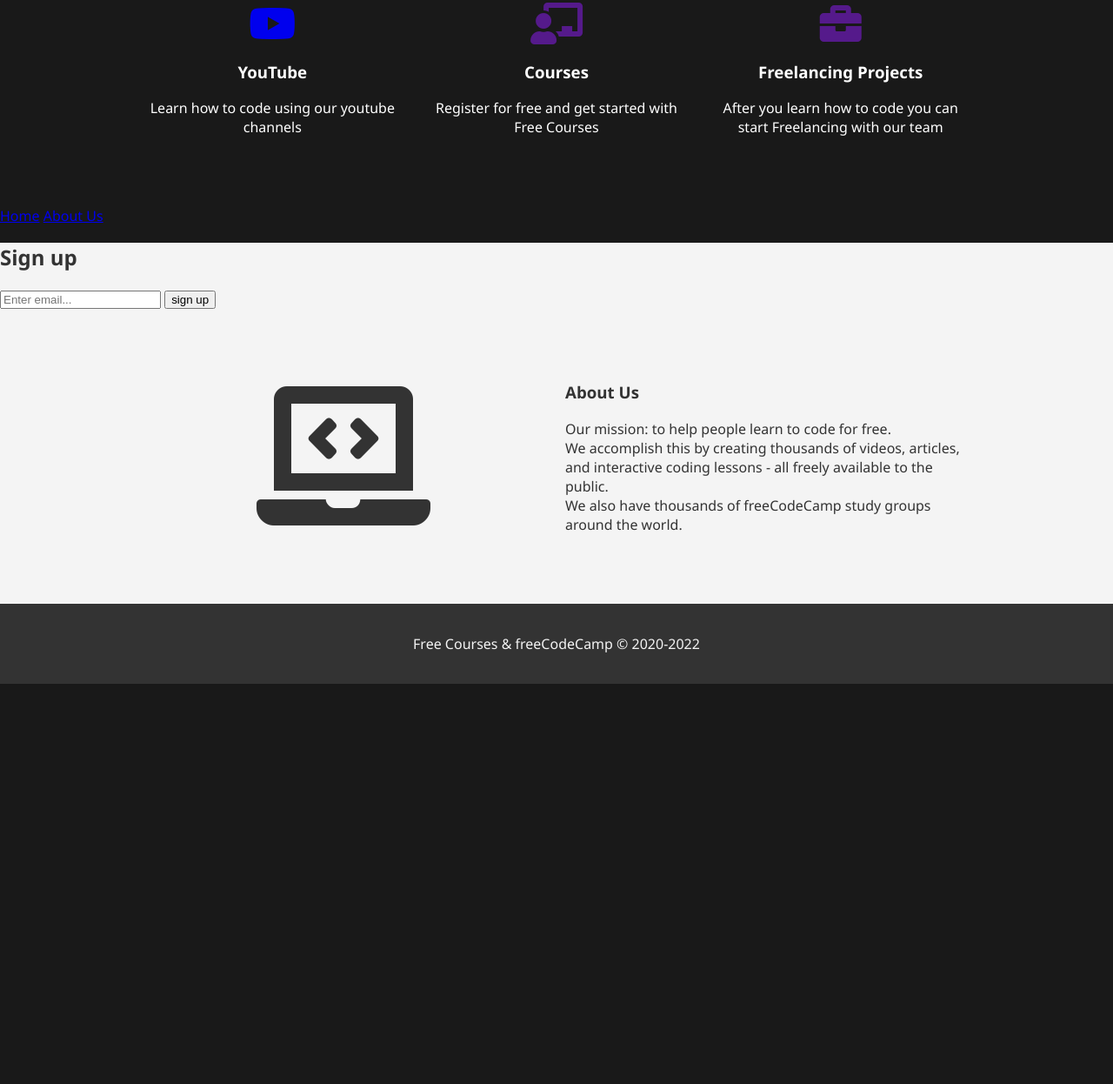
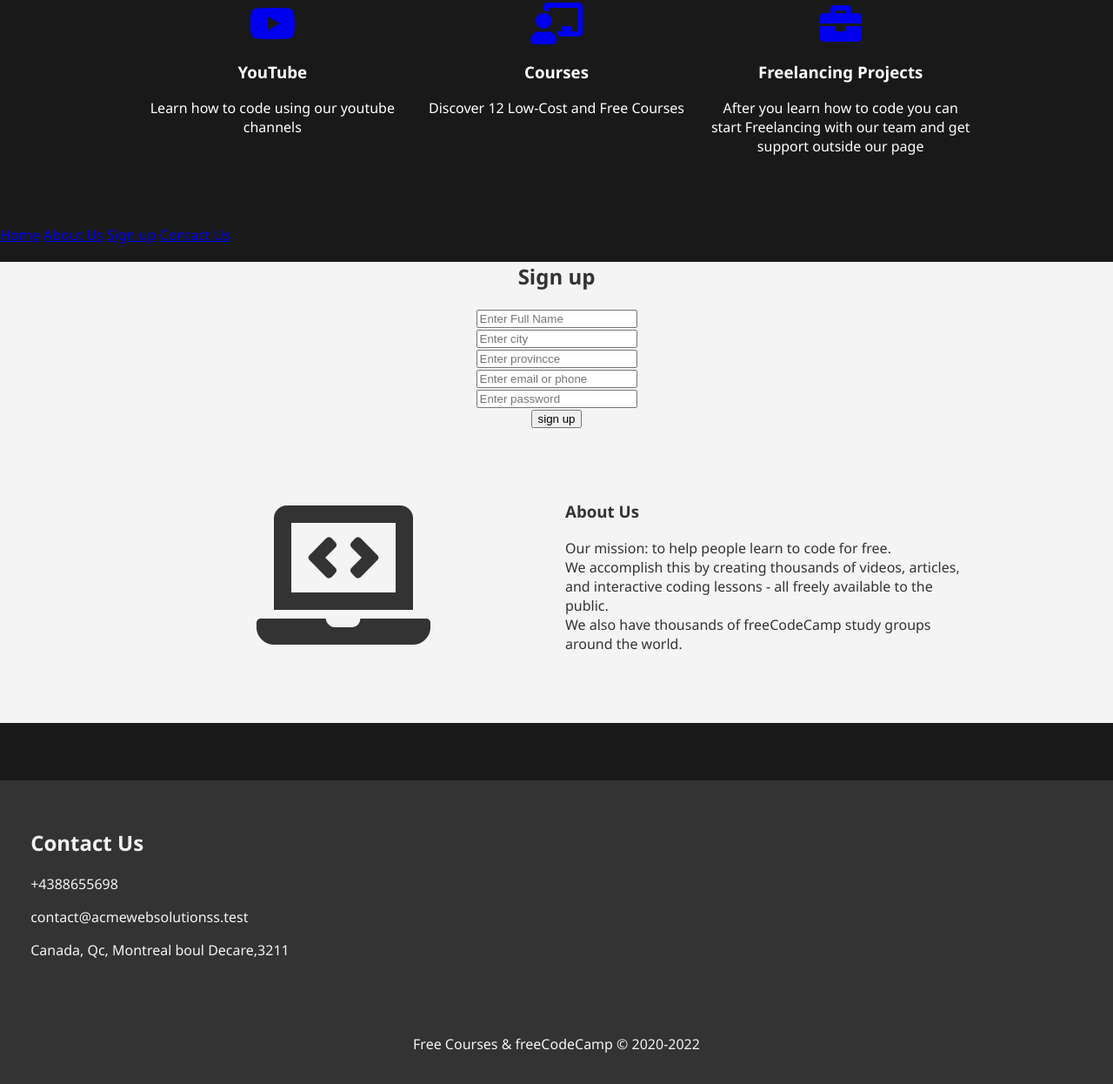
Before and after one commit to Siinnon/webdesign-project, a plain HTML site: page FreeCode/indexmain.html in a window 1280 px wide. Shown: the part 861-2107 px from the top of the page at 87% size. Before the commit the page ends 1647 px from the top, so only its background shows below. Drawn offline with Linux system fonts and the light colour scheme.

Commit message:
final commit

```diff
--- a/FreeCode/index.html
+++ b/FreeCode/indexmain.html
@@ -7,7 +7,7 @@
     <meta http-equiv="X-UA-Compatible" content="ie=edge">
     <link rel="stylesheet" href="https://use.fontawesome.com/releases/v5.7.2/css/all.css" integrity="sha384-fnmOCqbTlWIlj8LyTjo7mOUStjsKC4pOpQbqyi7RrhN7udi9RwhKkMHpvLbHG9Sr" crossorigin="anonymous">
     <link rel="stylesheet" href="style.css">
-    <title>Project Site</title>
+    <title>Free Code</title>
 </head>
 
 <body>
@@ -34,14 +34,14 @@
                 <p>Learn how to code using our youtube channels </p>
             </div>
             <div>
-                <a href=""><i class="fas fa-chalkboard-teacher fa-3x"></i></a>
+                <a href="https://www.entrepreneur.com/article/250323"><i class="fas fa-chalkboard-teacher fa-3x"></i></a>
                 <h3>Courses</h3>
-                <p>Register for free and get started with Free Courses</p>
+                <p>Discover 12 Low-Cost and Free Courses</p>
             </div>
             <div>
-                <a href=""><i class="fas fa-briefcase fa-3x"></i></a>
+                <a href="https://careerwise.ceric.ca/2020/01/30/10-websites-to-find-remote-and-freelance-jobs/"><i class="fas fa-briefcase fa-3x"></i></a>
                 <h3>Freelancing Projects</h3>
-                <p>After you learn how to code you can start Freelancing with our team </p>
+                <p>After you learn how to code you can start Freelancing with our team and get support outside our page </p>
             </div>
         </div>
     </section>
@@ -49,16 +49,31 @@
     <!-- Navigation inside page-->
     <nav class="navbar nav-resp">
         <a href="#anch_home">Home</a>
-        <a href="#anch_aboutus">About Us</a>
-        <div class="anch_home" id="home"></div>
-        <div class="anch_aboutus" id="aboutus"></div>
+        <a href="#anch_about">About Us</a>
+        <a href="#anch_sign">Sign up</a>
+        <a href="#anch_contact">Contact Us</a>
+        <div class="anch_home" id="anch_home"></div>
+        <div class="anch_about" id="anch_about"></div>
+        <div class="anch_sign" id="anch_sign"></div>
+
     </nav>
 
-    <section id="n">
-        <div class="bg-light">
+
+
+    <section id="sing">
+        <div class=" center bg-light" id="#anch_sign">
             <h1>Sign up</h1>
             <form>
-                <input type="email" placeholder="Enter email...">
+                <input type="FullName" placeholder="Enter Full Name">
+                <br>
+                <input type="city" placeholder="Enter city">
+                <br>
+                <input type="province" placeholder="Enter provincce">
+                <br>
+                <input type="email" placeholder="Enter email or phone">
+                <br>
+                <input type="password" placeholder="Enter password">
+                <br>
                 <button type="submit" class="button_1">sign up</button>
             </form>
         </div>
@@ -66,7 +81,7 @@
 
     <!-- About -->
     <section class="about bg-light">
-        <div class="container">
+        <div class="container" id="#anch_about">
             <div class="grid-2">
                 <div class="center">
                     <i class="fas fa-laptop-code fa-10x"></i>
@@ -80,8 +95,21 @@
             </div>
         </div>
     </section>
+    <br>
+    <br>
+    <br>
+    <section id="section-d">
+        <div class="box">
+            <h2 class="content-title">Contact Us</h2>
+            <p>+4388655698</p>
+            <p>contact@acmewebsolutionss.test</p>
+            <p>Canada, Qc, Montreal boul Decare,3211</p>
+        </div>
+
+    </section>
 
     <footer class="center bg-dark">
+
         <p>Free Courses & freeCodeCamp &copy; 2020-2022</p>
     </footer>
 
--- a/FreeCode/style.css
+++ b/FreeCode/style.css
@@ -99,6 +99,16 @@
     margin: 0;
 }
 
+#section-d .box {
+    padding: 2.2rem;
+    color: #fff;
+}
+
+#section-d .box:first-child {
+    background: #333;
+    color: #f4f4f4;
+}
+
 
 /* Small Screens */
 
```
